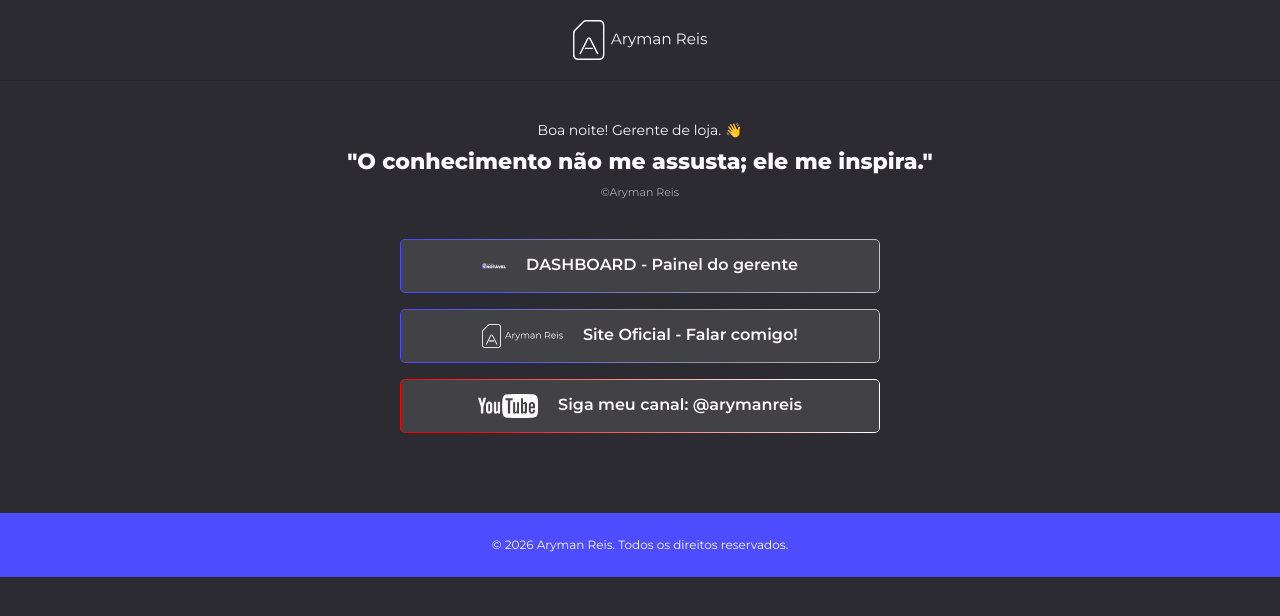
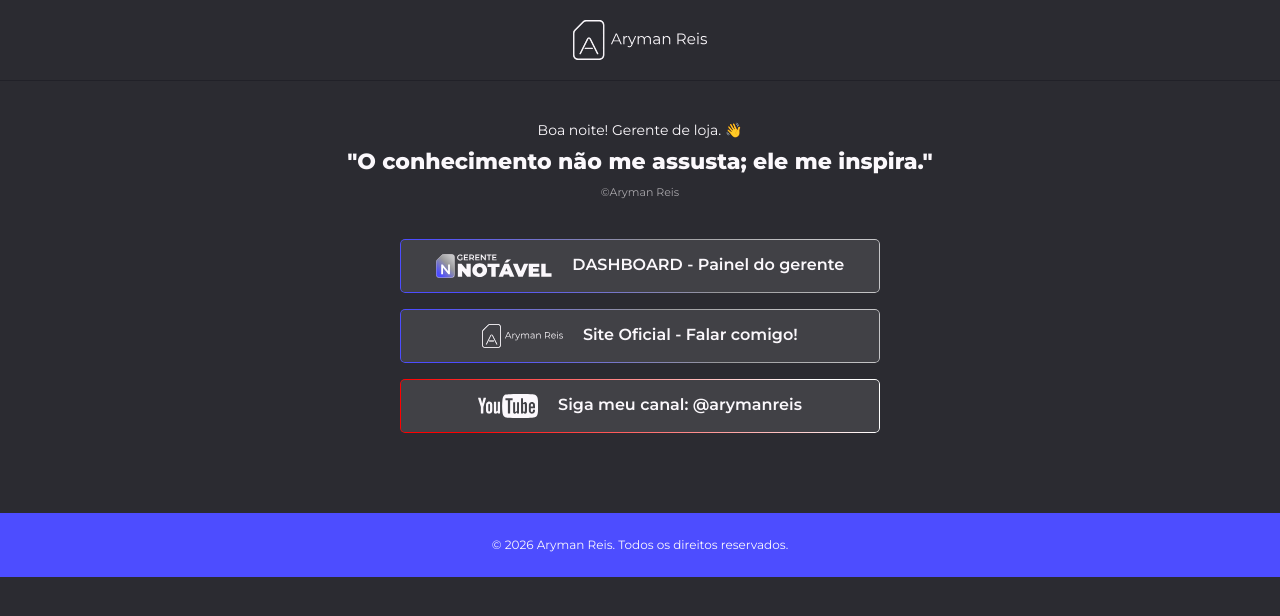
Before and after one commit to ArymanReis/arymanreis-site, a plain HTML site: page links-bio.html in a window 1280 px wide. Drawn offline with Linux system fonts and the light colour scheme.

Commit message:
links-bio: padroniza ícones com height 20px / width auto
Co-Authored-By: Claude Sonnet 4.6 <noreply@anthropic.com>

```diff
--- a/css/links-bio.css
+++ b/css/links-bio.css
@@ -103,32 +103,8 @@
    ÍCONES — BASE 20px, escala a 768px
 -------------------------------------------------- */
 
-/* Wrapper para o Gerente Notável — crop mostra só o badge */
-.links-bio__card-icon-wrap {
-    width: 20px;
-    height: 20px;
-    overflow: hidden;
-    flex-shrink: 0;
-    position: relative;
-}
-
-.links-bio__card-icon--gerente {
-    position: absolute;
-    left: 0;
-    top: 50%;
-    transform: translateY(-50%);
-    height: 20px;
-    width: auto;
-}
-
-/* Logo Aryman Reis */
-.links-bio__card-icon--logo {
-    height: 20px;
-    width: auto;
-    flex-shrink: 0;
-}
-
-/* YouTube */
+.links-bio__card-icon--gerente,
+.links-bio__card-icon--logo,
 .links-bio__card-icon--youtube {
     height: 20px;
     width: auto;
@@ -196,19 +172,8 @@
     }
 
     /* Ícones escalam a 24px */
-    .links-bio__card-icon-wrap {
-        width: 24px;
-        height: 24px;
-    }
-
-    .links-bio__card-icon--gerente {
-        height: 24px;
-    }
-
-    .links-bio__card-icon--logo {
-        height: 24px;
-    }
-
+    .links-bio__card-icon--gerente,
+    .links-bio__card-icon--logo,
     .links-bio__card-icon--youtube {
         height: 24px;
     }
--- a/links-bio.html
+++ b/links-bio.html
@@ -83,12 +83,10 @@
                 <a href="https://arymanreis.com.br/painel-de-gerente-de-loja-notavel.html"
                    class="links-bio__card links-bio__card--gradient"
                    onclick="gtag('event', 'links_bio_click', { link_name: 'painel_gerente_notavel' })">
-                    <div class="links-bio__card-icon-wrap">
-                        <img
-                            class="links-bio__card-icon--gerente"
-                            src="./assets/logos/gerente-notavel.svg"
-                            alt="">
-                    </div>
+                    <img
+                        class="links-bio__card-icon--gerente"
+                        src="./assets/logos/gerente-notavel.svg"
+                        alt="">
                     <span class="links-bio__card-title">DASHBOARD - Painel do gerente</span>
                 </a>
             </li>
```
